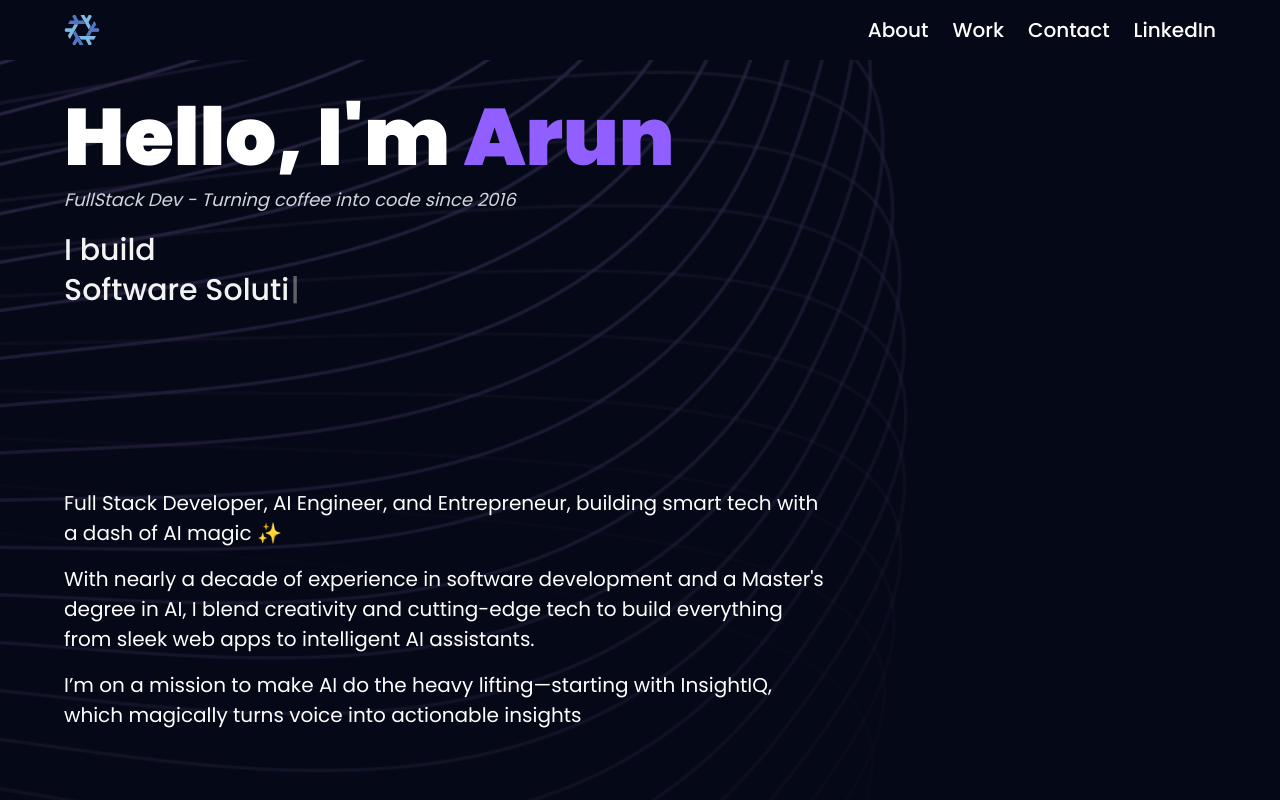
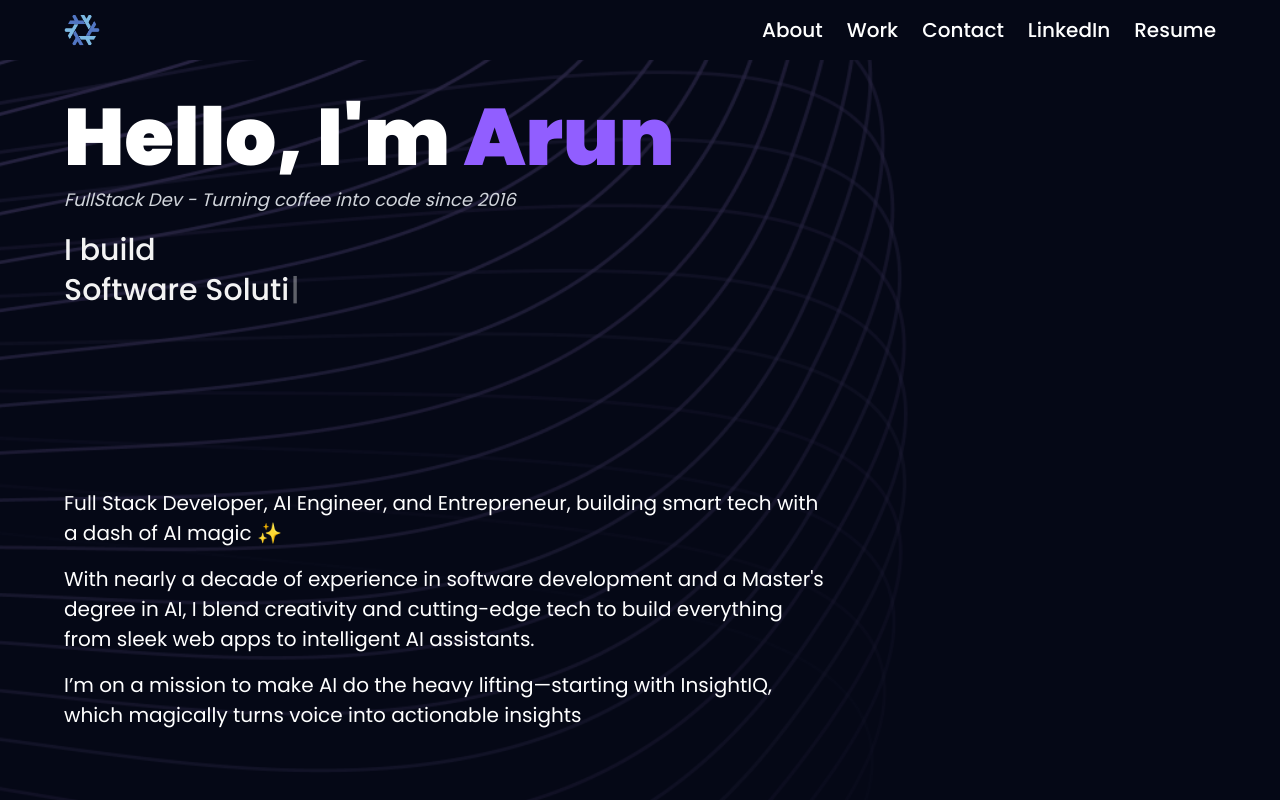
Before and after one commit to ArunSingh1/arun-portfolio, a React (Vite) app: page / in a window 1280 px wide. Shown: the top 800 px of the page. Built offline with nearby package versions, Linux system fonts and the light colour scheme.

Commit message:
added resume in navbar

```diff
--- a/src/components/Navbar.jsx
+++ b/src/components/Navbar.jsx
@@ -12,6 +12,12 @@ const Navbar = () => {
     const linkedInUrl = 'https://www.linkedin.com/in/arun-singh1/';
     window.open(linkedInUrl);
   };
+
+  const openResume = () => {
+    const resumeInUrl = 'https://drive.google.com/file/d/17jORMDk577Sxd6kZJM72-0kwLvIkiRBY/view?usp=sharing';
+    window.open(resumeInUrl);
+  };
+
 
   const openGitHub = () => {
     const gitHubUrl = 'https://github.com/ArunSingh1';
@@ -54,6 +60,16 @@ const Navbar = () => {
       >
         <button onClick={openLinkedIn}>LinkedIn</button>
       </li>
+
+      <li
+        className={`text-${
+          isSecondary ? 'secondary' : 'white'
+        } hover:text-white text-[20px] font-medium cursor-pointer`}
+      >
+        <button onClick={openResume}>Resume</button>
+      </li>
+
+
       {/* <li
         className={`text-${
           isSecondary ? 'secondary' : 'white'
```
